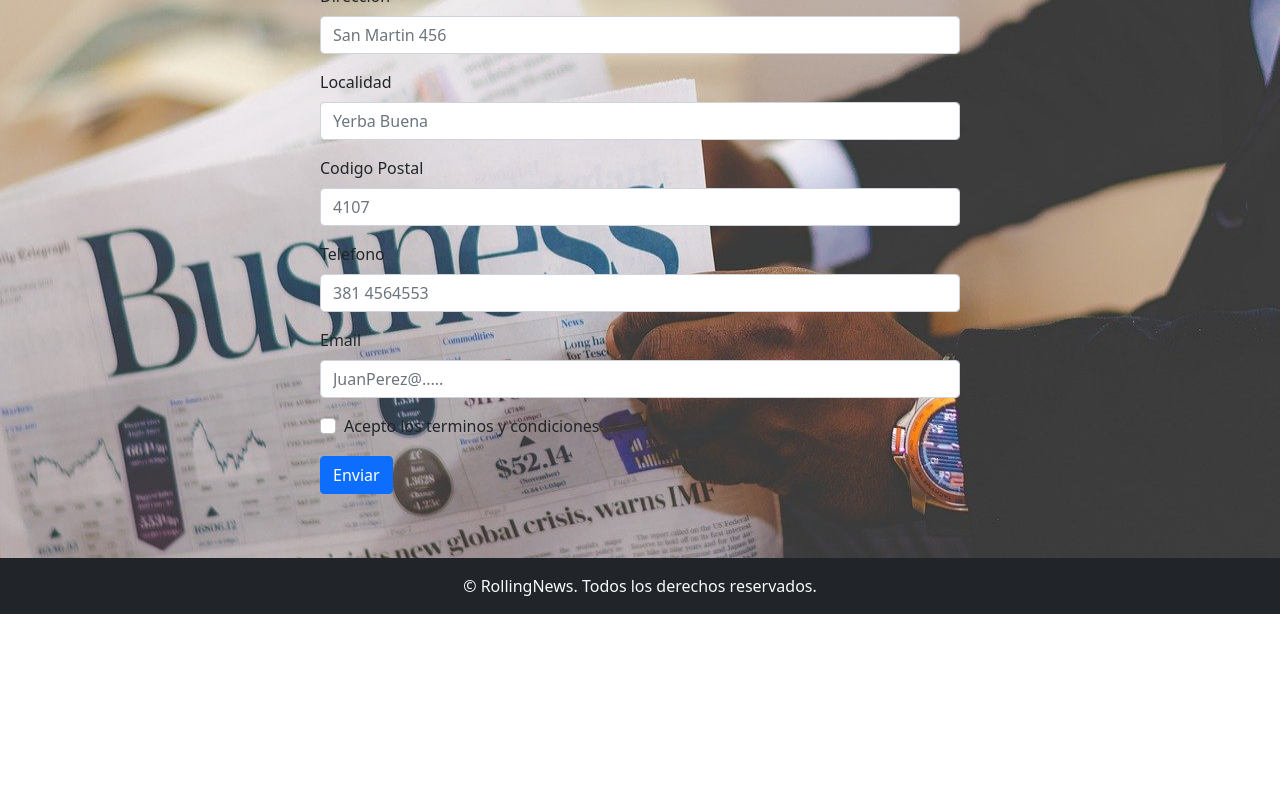
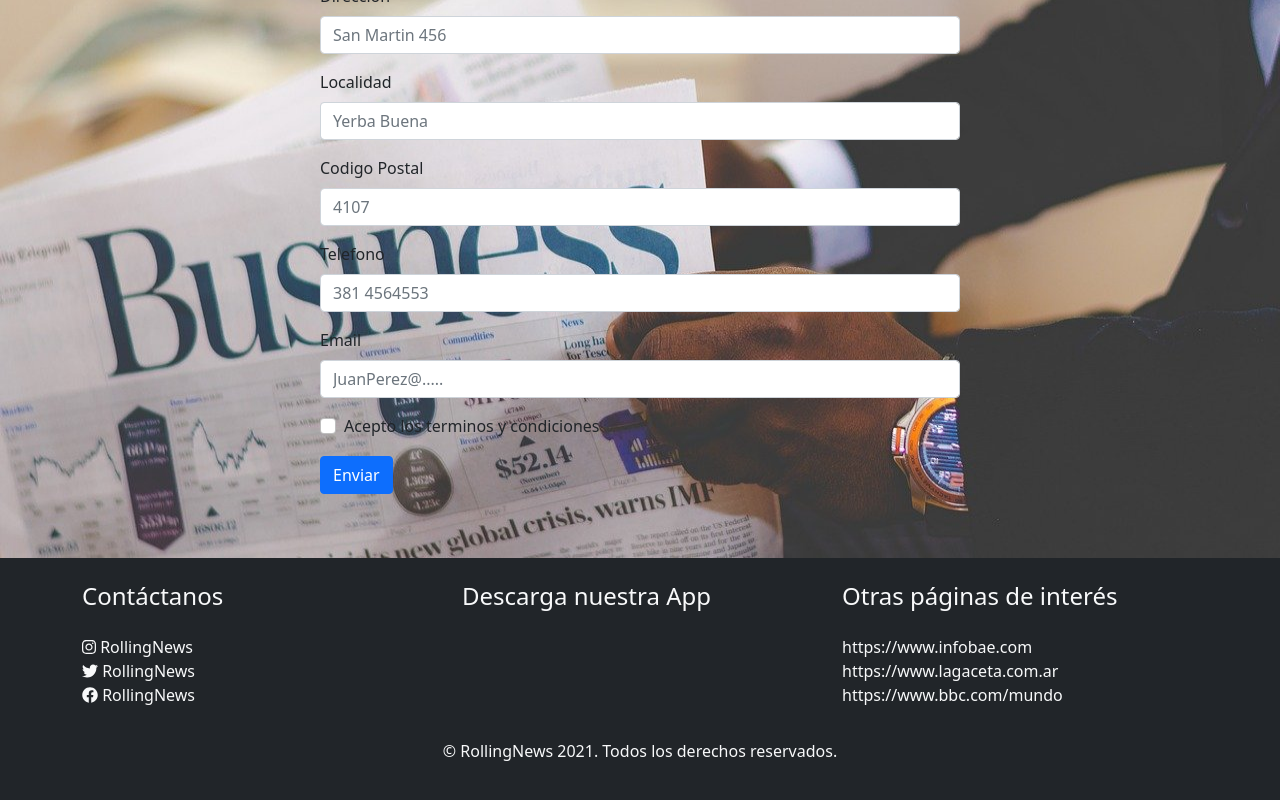
Before and after one commit to emilioh93/rollingnew.github.io, a React (Create React App) app: page /suscripcion in a window 1280 px wide. Shown: the part 394-1194 px from the top of the page. Before the commit the page ends 1008 px from the top, so only its background shows below. Built offline with nearby package versions, Linux system fonts and the light colour scheme.

Commit message:
se trabajo en el footer y en sus columnas

```diff
--- a/src/App.css
+++ b/src/App.css
@@ -58,6 +58,13 @@
 /* TERMINA CATEGORÍAS */
 
 
+/*Footer*/
+
+.list-unstyled {
+    list-style-type: none;
+}
+
+
 /* MEDIA QUERIES */
 
 
--- a/src/components/common/Footer.js
+++ b/src/components/common/Footer.js
@@ -1,14 +1,40 @@
 import React from "react";
 import { FontAwesomeIcon } from "@fortawesome/react-fontawesome";
-import {fabInstagramSquare, fabTwitterSquare, fabFacebookSquare} from "@fortawesome/free-brands-svg-icons"
+import {faInstagram, faTwitter, faFacebook} from "@fortawesome/free-brands-svg-icons";
 
 const Footer = () => {
   return (
-    <div className="bg-dark text-center text-light py-3">
-      &copy; RollingNews. Todos los derechos reservados.
-      <FontAwesomeIcon icon={fabInstagramSquare}>RollingNews</FontAwesomeIcon>
-      <FontAwesomeIcon icon={fabTwitterSquare}>RollingNews</FontAwesomeIcon>
-      <FontAwesomeIcon icon={fabFacebookSquare}>RollingNews</FontAwesomeIcon>
+    <div className="bg-dark text-light py-4">
+      <div className="container">
+        <div className="row">
+         <div className="col">
+          <h4 className="mb-4">Contáctanos</h4>
+          <ul className="list-unstyled">
+            <li><FontAwesomeIcon icon={faInstagram}></FontAwesomeIcon> RollingNews</li>
+            <li><FontAwesomeIcon icon={faTwitter}></FontAwesomeIcon> RollingNews</li>
+            <li><FontAwesomeIcon icon ={faFacebook}></FontAwesomeIcon> RollingNews</li>
+          </ul>
+         </div>
+         <div className="col">
+             <h4>Descarga nuestra App</h4>
+             <ul className="list-unstyled">
+                 <li></li>
+                 <li></li>
+             </ul>
+         </div>
+         <div className="col">
+           <h4 className="mb-4">Otras páginas de interés</h4>
+           <ul className="list-unstyled">
+               <a><li>https://www.infobae.com</li></a>
+               <a><li>https://www.lagaceta.com.ar</li></a>
+               <a><li>https://www.bbc.com/mundo</li></a>
+           </ul>
+         </div>
+        </div>
+        <div className="row">
+        <p className="col-sm text-center mt-3">&copy; RollingNews 2021. Todos los derechos reservados.</p>
+        </div>
+      </div>
     </div>
   );
 };
```
Also changed, not shown: src/img/appstore1.png (added), src/img/googleplay.png (added).
